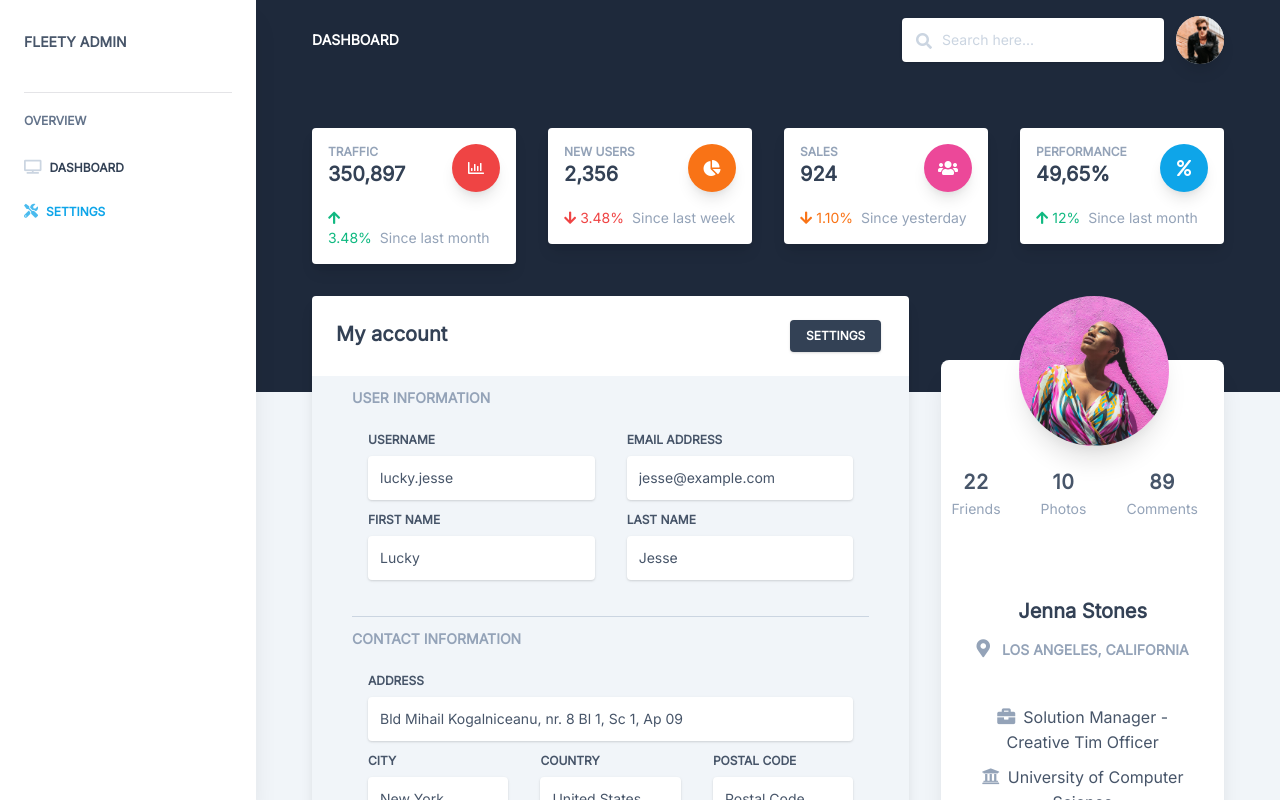
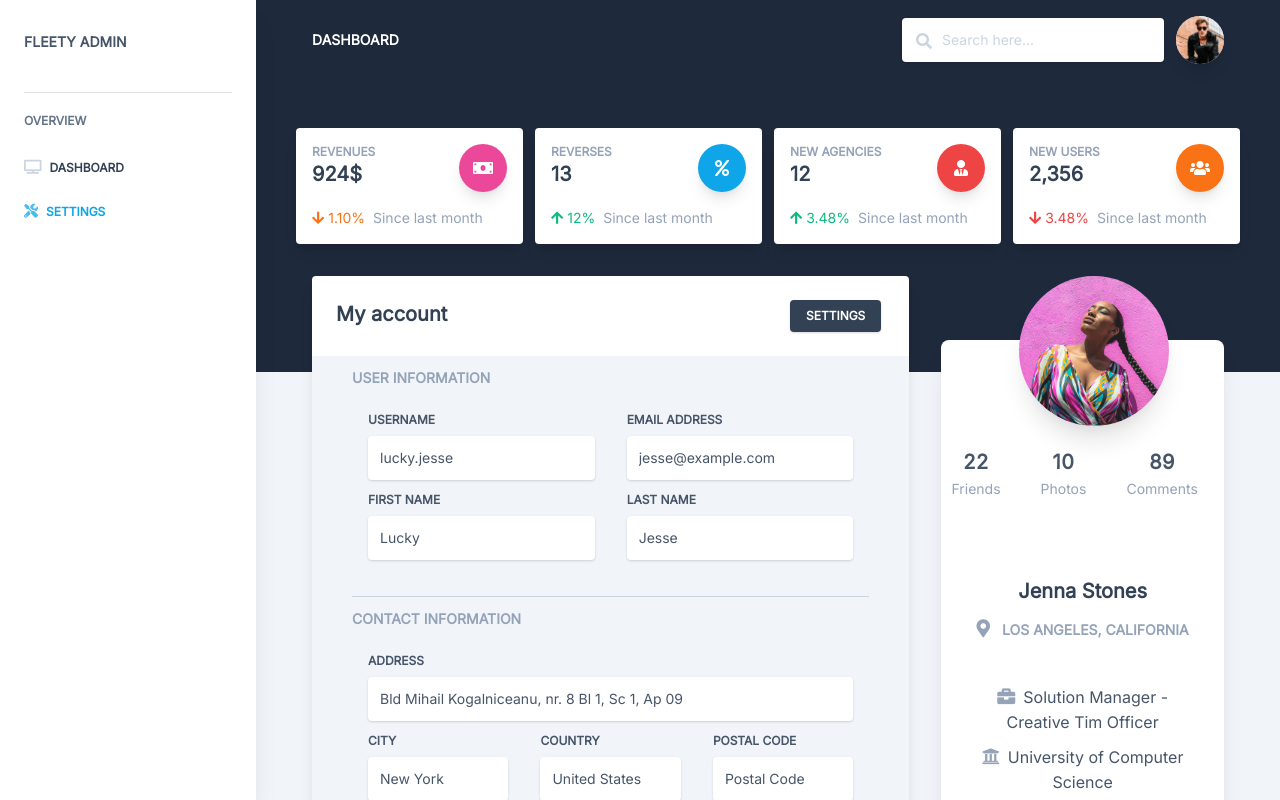
Before and after one commit to Web-Programming-Vip-Pro/travel-admin, a Next.js app: page /dashboard/settings in a window 1280 px wide. Shown: the top 800 px of the page. Built offline with nearby package versions, Linux system fonts and the light colour scheme.

Commit message:
feat(dashboard-index): update header

```diff
--- a/src/components/Shared/Headers/HeaderStats.js
+++ b/src/components/Shared/Headers/HeaderStats.js
@@ -1,58 +1,28 @@
-import React from 'react'
-
-// components
+import { useState } from 'react'
 
 import CardStats from '@/components/Shared/Cards/CardStats.js'
 
 export default function HeaderStats() {
   return (
     <>
-      {/* Header */}
-      <div className="relative bg-blueGray-800 md:pt-32 pb-32 pt-12">
-        <div className="px-4 md:px-10 mx-auto w-full">
+      <div className="relative pt-12 pb-32 bg-blueGray-800 md:pt-32">
+        <div className="w-full px-4 mx-auto md:px-10">
           <div>
-            {/* Card stats */}
-            <div className="flex flex-wrap">
-              <div className="w-full lg:w-6/12 xl:w-3/12 px-4">
+            <div className="grid grid-cols-4 gap-3">
               <CardStats
-                  statSubtitle="TRAFFIC"
-                  statTitle="350,897"
-                  statArrow="up"
-                  statPercent="3.48"
-                  statPercentColor="text-emerald-500"
-                  statDescripiron="Since last month"
-                  statIconName="far fa-chart-bar"
-                  statIconColor="bg-red-500"
-                />
-              </div>
-              <div className="w-full lg:w-6/12 xl:w-3/12 px-4">
-                <CardStats
-                  statSubtitle="NEW USERS"
-                  statTitle="2,356"
-                  statArrow="down"
-                  statPercent="3.48"
-                  statPercentColor="text-red-500"
-                  statDescripiron="Since last week"
-                  statIconName="fas fa-chart-pie"
-                  statIconColor="bg-orange-500"
-                />
-              </div>
-              <div className="w-full lg:w-6/12 xl:w-3/12 px-4">
-                <CardStats
-                  statSubtitle="SALES"
-                  statTitle="924"
+                statSubtitle="REVENUES"
+                statTitle="924$"
                 statArrow="down"
                 statPercent="1.10"
                 statPercentColor="text-orange-500"
-                  statDescripiron="Since yesterday"
-                  statIconName="fas fa-users"
+                statDescripiron="Since last month"
+                statIconName="fas fa-money-bill"
                 statIconColor="bg-pink-500"
               />
-              </div>
-              <div className="w-full lg:w-6/12 xl:w-3/12 px-4">
+
               <CardStats
-                  statSubtitle="PERFORMANCE"
-                  statTitle="49,65%"
+                statSubtitle="REVERSES"
+                statTitle="13"
                 statArrow="up"
                 statPercent="12"
                 statPercentColor="text-emerald-500"
@@ -60,7 +30,26 @@ export default function HeaderStats() {
                 statIconName="fas fa-percent"
                 statIconColor="bg-lightBlue-500"
               />
-              </div>
+              <CardStats
+                statSubtitle="NEW AGENCIES"
+                statTitle="12"
+                statArrow="up"
+                statPercent="3.48"
+                statPercentColor="text-emerald-500"
+                statDescripiron="Since last month"
+                statIconName="fas fa-user-tie"
+                statIconColor="bg-red-500"
+              />
+              <CardStats
+                statSubtitle="NEW USERS"
+                statTitle="2,356"
+                statArrow="down"
+                statPercent="3.48"
+                statPercentColor="text-red-500"
+                statDescripiron="Since last month"
+                statIconName="fas fa-users"
+                statIconColor="bg-orange-500"
+              />
             </div>
           </div>
         </div>
```
Lines whose indentation alone changed are shown as unchanged.
